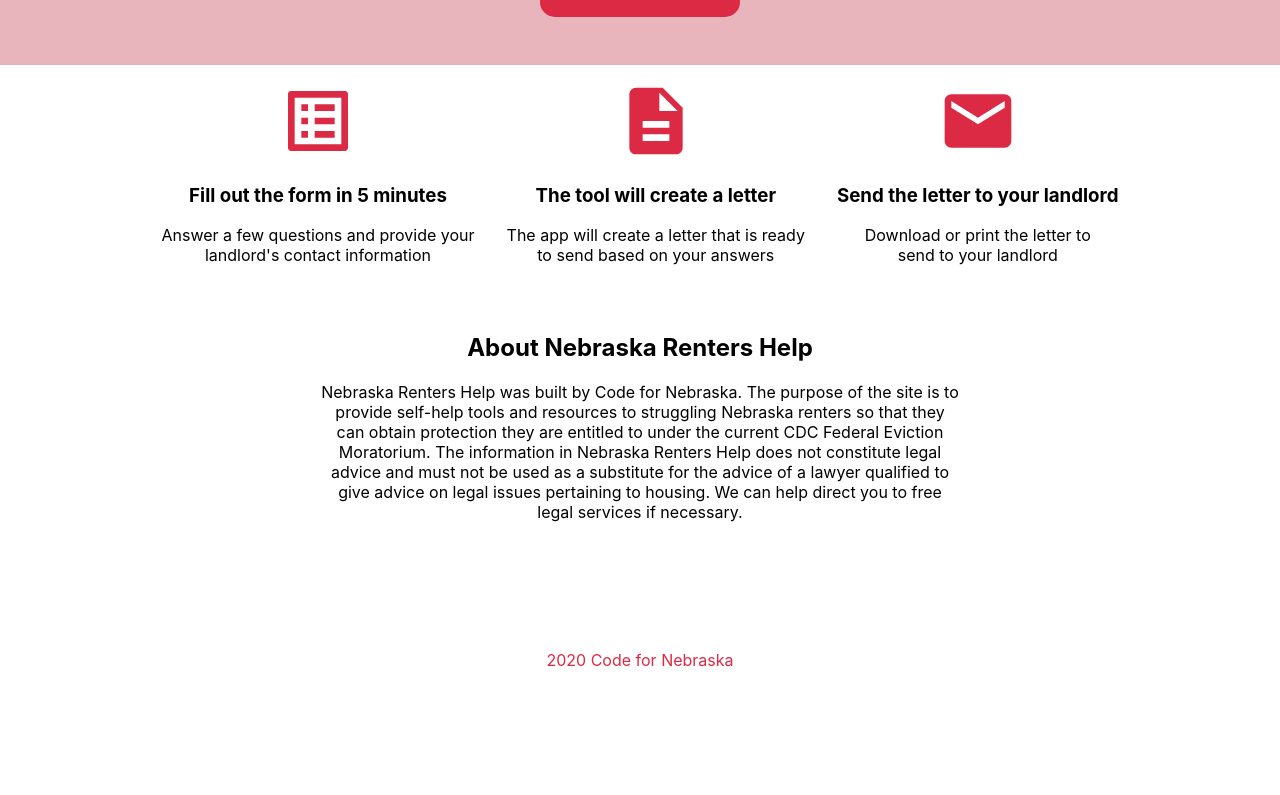
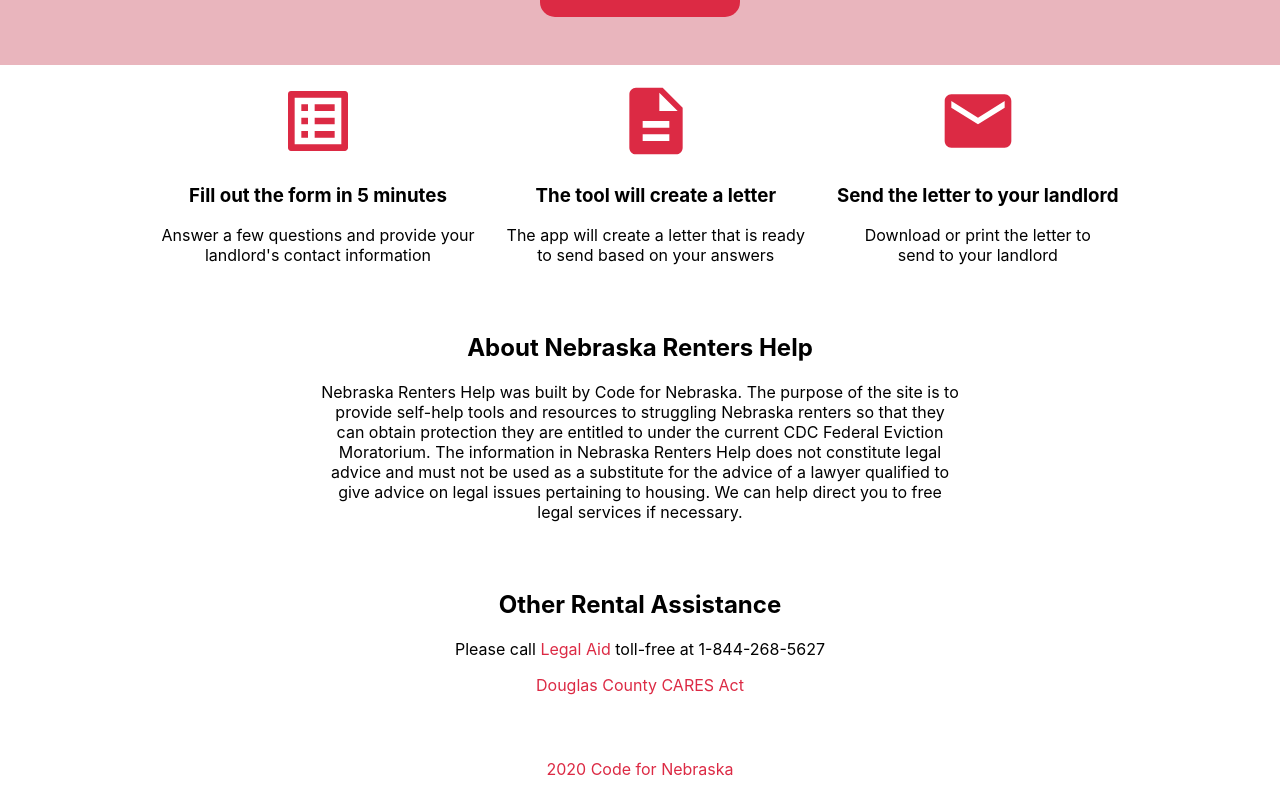
Before and after one commit to opennebraska/renters-help, a React (Create React App) app: page / in a window 1280 px wide. Shown: the part 530-1325 px from the top of the page. Before the commit the page ends 1216 px from the top, so only its background shows below. Built offline with nearby package versions, Linux system fonts and the light colour scheme.

Commit message:
adding other resources section

```diff
--- a/src/components/Home.js
+++ b/src/components/Home.js
@@ -101,7 +101,16 @@
                         necessary.
                     </p>
                 </Box>
-                <Box pt={10}>
+                <Box pt={2} pb={2} pl={[4, 8, 16, 40]} pr={[4, 8, 16, 40]}>
+                    <h2>
+                        Other Rental Assistance
+                    </h2>
+                    <p>Please call <Link color="primary" href="https://www.legalaidofnebraska.org/how-we-help/resources/covid-19-coronavirus/housingcorona/tenants/"
+                    target="_blank" rel="nofollow">Legal Aid</Link> toll-free at 1-844-268-5627</p>
+                    <p><Link color="primary" href="https://www.douglascounty-ne.gov/coronovirus-relief-fund-information"
+                    target="_blank" rel="nofollow">Douglas County CARES Act</Link></p>
+                </Box>
+                <Box pt={2}>
                     <footer>
                         <p><Link color="primary" href="https://codefornebraska.org/" target="_blank" rel="nofollow">2020
                             Code for Nebraska</Link></p>
```
